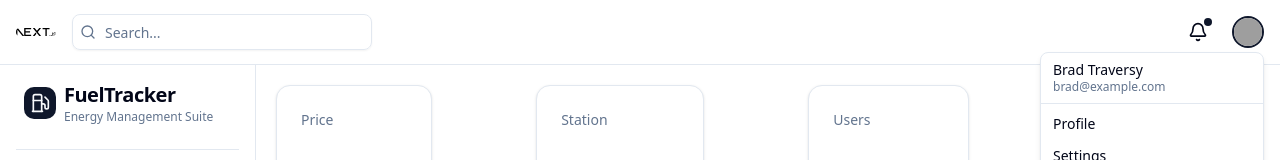
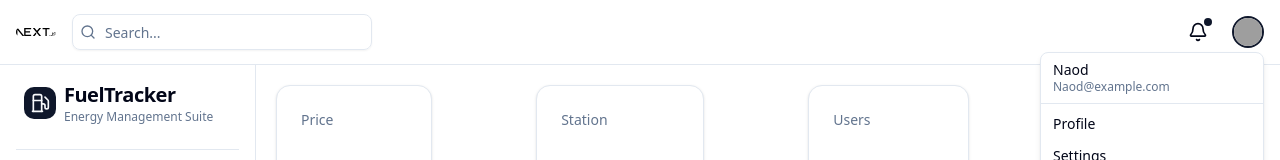
Before and after one commit to getasewsw/fuel-stations-management-system, a Next.js app: page / in a window 1280 px wide. Both pictures are taken after a click on the button 1248 px from the left and 32 px from the top of the page. Shown: the top 160 px of the page. Built offline with nearby package versions, Linux system fonts and the light colour scheme; grey boxes are pictures that could not be loaded.

Commit message:
Dropdown Menu added

```diff
--- a/components/Navbar.tsx
+++ b/components/Navbar.tsx
@@ -46,9 +46,9 @@
             <DropdownMenuContent align='end' className='w-56'>
               <DropdownMenuLabel className='font-normal'>
                 <div className='flex flex-col space-y-1'>
-                  <p className='text-sm font-medium leading-none'>Brad Traversy</p>
+                  <p className='text-sm font-medium leading-none'> Naod</p>
                   <p className='text-xs leading-none text-muted-foreground'>
-                    brad@example.com
+                    Naod@example.com
                   </p>
                 </div>
               </DropdownMenuLabel>
```
